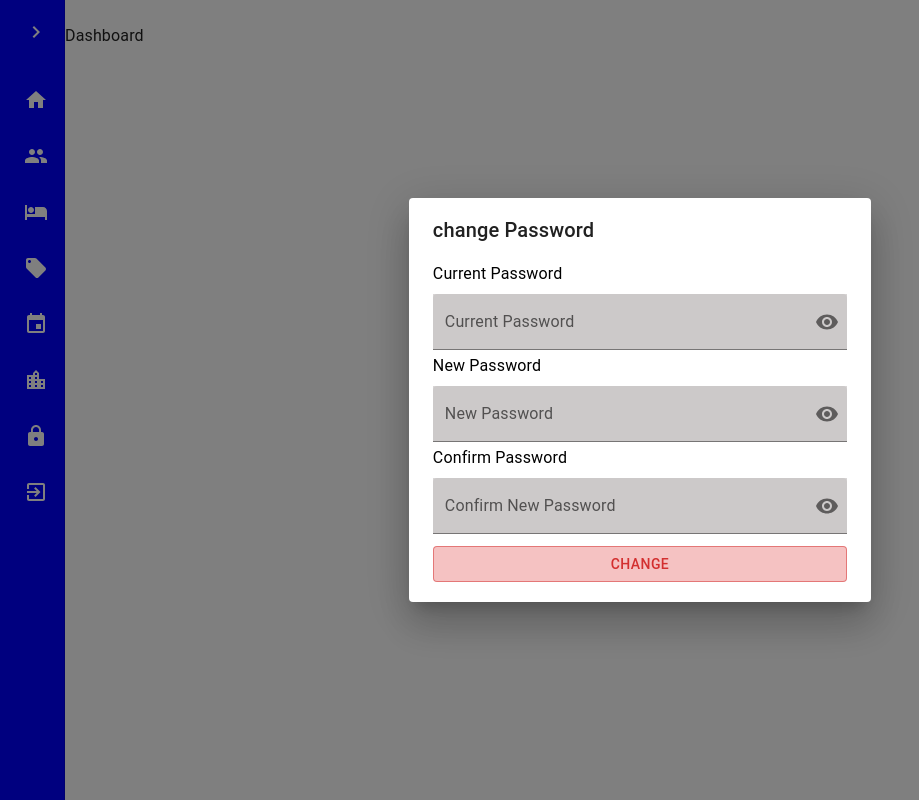
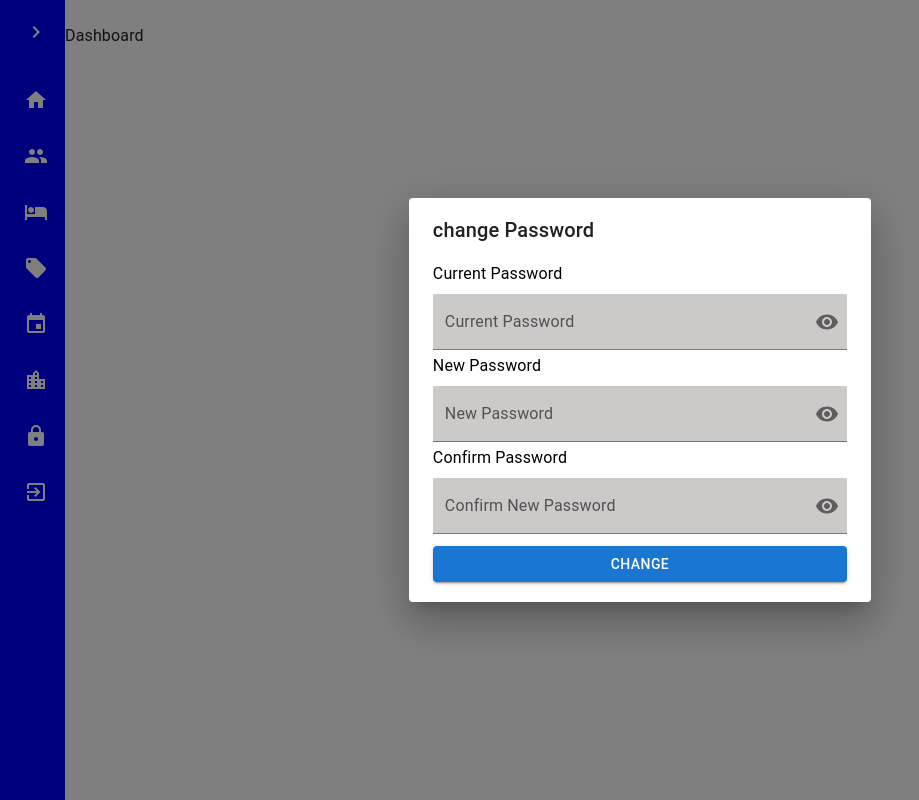
Before and after one commit to Elias-lap/Hotel-Management-System, a React (Vite) app: page /dashboard in a window 1280 px wide. Both pictures are taken after a click on the button "Change Password". Shown: the whole page, without its empty margins (0-919 px from the left). Built offline with nearby package versions, Linux system fonts and the light colour scheme.

Commit message:
use Palette Color

```diff
--- a/src/App.tsx
+++ b/src/App.tsx
@@ -10,7 +10,8 @@ import AuthLayout from './ShareModule/Components/AuthLayout/AuthLayout';
 import MasterLayout from './ShareModule/Components/MasterLayout/MasterLayout';
 import NotFound from './ShareModule/Components/NotFound/NotFound';
 import Layout from './ShareModule/Components/Layout/Layout';
-
+import { ToastContainer } from "react-toastify";
+import "react-toastify/dist/ReactToastify.css";
 
 
 function App() {
@@ -50,6 +51,7 @@ function App() {
   return (
     <>
      < RouterProvider router={routes} />
+     <ToastContainer/>
     </>
   )
 }
--- a/src/AuthModule/Components/ChangePassword/ChangePassword.tsx
+++ b/src/AuthModule/Components/ChangePassword/ChangePassword.tsx
@@ -7,13 +7,14 @@ import {
   InputAdornment,
   IconButton,
   CircularProgress,
+  createTheme,
 } from "@mui/material";
 import { useContext, useState } from "react";
 import { useForm } from "react-hook-form";
 import { AuthContext } from "../../../Context/Components/AuthContext";
 import axios from "axios";
 import { SubmitHandler } from "react-hook-form";
-import { Toast } from "../../../Context/Components/TousterContext";
+import { toast } from "react-toastify";
 type FormValues = {
   oldPassword: string;
   newPassword: string;
@@ -22,13 +23,26 @@ type FormValues = {
 type Props ={
   handleCloseDialog : ()=>void
 }
+
+
 export default function ChangePassword({ handleCloseDialog }: Props) {
+  const theme = createTheme({
+    palette: {
+      primary: {
+        main: '#00000021',
+      },
+      secondary: {
+        main: '#bdb8b891',
+      },
+      // Add more colors as needed
+    },
+  });
   // Inside your component function
   const authContextValue = useContext(AuthContext); // Get the context value
   const baseUrl: string | undefined = authContextValue
     ? authContextValue.baseUrl
     : undefined;
-const {showSuccessToast , showErrorToast}= useContext(Toast)
+
 const [spinner, setSpinner] = useState<boolean>(false);
   const {
     register,
@@ -76,12 +90,12 @@ const [spinner, setSpinner] = useState<boolean>(false);
         }
       );
       console.log(response.data.message);
-      showSuccessToast?.("Password has been updated successfully");
+      toast.success("Password has been updated successfully");
       handleCloseDialog()
     } catch (error) {
       console.log(error);
       if (axios.isAxiosError(error) && error.response) {
-        showErrorToast(error.response.data.message);
+        toast.error(error.response.data.message);
       }
     }finally{
       setSpinner(false)
@@ -95,7 +109,7 @@ const [spinner, setSpinner] = useState<boolean>(false);
         <FormLabel sx={{ color: "black" }}>Current Password</FormLabel>
         <TextField
           variant="filled"
-          sx={{ backgroundColor: "#bdb8b891", color: "#00000021" }}
+          sx={{ backgroundColor: theme.palette.secondary.main ,  color: theme.palette.primary.main }}
           autoFocus
           margin="dense"
           label="Current Password"
@@ -123,7 +137,7 @@ const [spinner, setSpinner] = useState<boolean>(false);
         <FormLabel sx={{ color: "black" }}>New Password</FormLabel>
         <TextField
           variant="filled"
-          sx={{ backgroundColor: "#bdb8b891", color: "#00000021" }}
+          sx={{ backgroundColor: theme.palette.secondary.main, color: theme.palette.primary.main}}
           margin="dense"
           label="New Password"
           type={showNewPassword ? "text" : "password"}
@@ -151,7 +165,7 @@ const [spinner, setSpinner] = useState<boolean>(false);
         <FormLabel sx={{ color: "black" }}>Confirm Password </FormLabel>
         <TextField
           variant="filled"
-          sx={{ backgroundColor: "#bdb8b891", color: "#00000021" }}
+          sx={{ backgroundColor: theme.palette.secondary.main, color: theme.palette.primary.main}}
           margin="dense"
           label="Confirm New Password"
           type={showConfirmNewPassword ? "text" : "password"}
@@ -182,10 +196,9 @@ const [spinner, setSpinner] = useState<boolean>(false);
           mt: 1,
           width: "100%",
           marginLeft: "auto",
-          backgroundColor: "#e770706c",
         }}
-        color="error"
-        variant="outlined"
+
+        variant="contained"
         type="submit"
       >
          {spinner ? <CircularProgress size={24} color="inherit" /> : 'Change'}
--- a/src/Context/Components/TousterContext.tsx
+++ /dev/null
@@ -1,41 +0,0 @@
-import React, { ReactNode, createContext } from "react";
-import { toast } from "react-toastify";
-
-interface IToastTypes {
-  showToast: (message: string) => void;
-  showSuccessToast: (message: string) => void;
-  showErrorToast: (message: string) => void ;
-}
-
-const Toast = createContext<IToastTypes | undefined>(undefined);
-
-const ToastContextProvider: React.FC<{ children: ReactNode }> = ({ children }) => {
-  // Define functions to show different types of toast notifications
-  const showToast = (message: string) => {
-    toast(message);
-  };
-
-  const showSuccessToast = (message: string) => {
-    toast.success(message);
-  };
-
-  const showErrorToast = (message: string) => {
-    toast.error(message);
-  };
-
-  // Define the context value
-  const contextValue: IToastTypes = {
-    showToast,
-    showSuccessToast,
-    showErrorToast,
-  };
-
-  return (
-    <Toast.Provider value={contextValue}>
-      {children}
-    </Toast.Provider>
-  );
-};
-
-
-export { ToastContextProvider, Toast };
--- a/src/main.tsx
+++ b/src/main.tsx
@@ -1,21 +1,15 @@
-import React from 'react'
-import ReactDOM from 'react-dom/client'
-import App from './App.tsx'
-import './index.css'
-import '../node_modules/bootstrap/dist/css/bootstrap.min.css'
-import '../node_modules/@fortawesome/fontawesome-free/css/all.min.css'
-import { AuthContextProvider } from './Context/Components/AuthContext.tsx'
-import { ToastContextProvider } from './Context/Components/TousterContext.tsx'
-import { ToastContainer } from "react-toastify";
-import "react-toastify/dist/ReactToastify.css";
-ReactDOM.createRoot(document.getElementById('root')!).render(
+import React from "react";
+import ReactDOM from "react-dom/client";
+import App from "./App.tsx";
+import "./index.css";
+import "../node_modules/bootstrap/dist/css/bootstrap.min.css";
+import "../node_modules/@fortawesome/fontawesome-free/css/all.min.css";
+import { AuthContextProvider } from "./Context/Components/AuthContext.tsx";
+
+ReactDOM.createRoot(document.getElementById("root")!).render(
   <React.StrictMode>
-    <ToastContextProvider>
     <AuthContextProvider>
-    <App />
+      <App />
     </AuthContextProvider>
-    <ToastContainer/>
-    </ToastContextProvider>
-
-  </React.StrictMode>,
-)
+  </React.StrictMode>
+);
```
